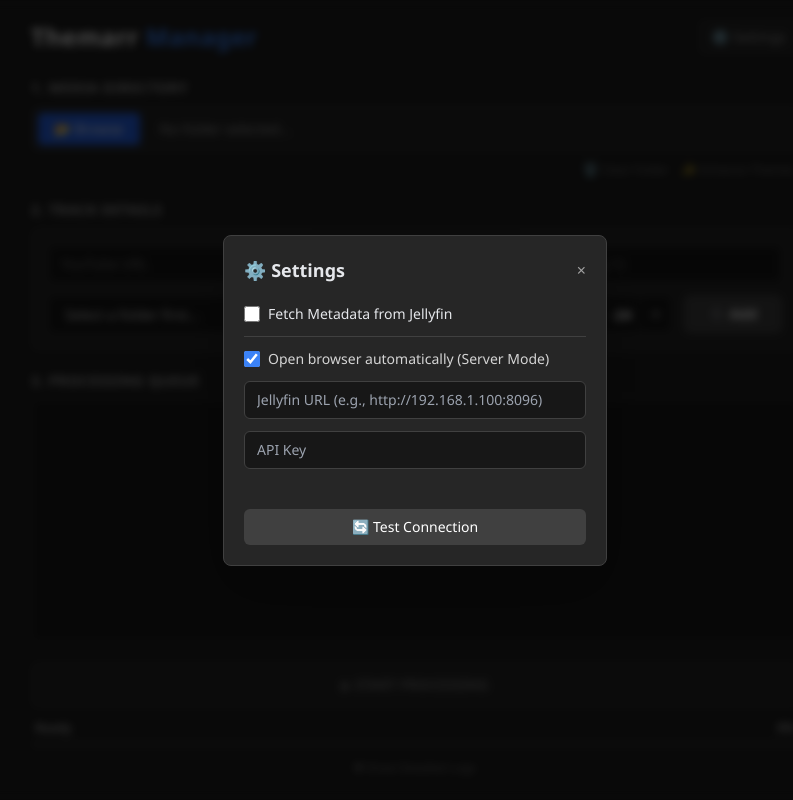
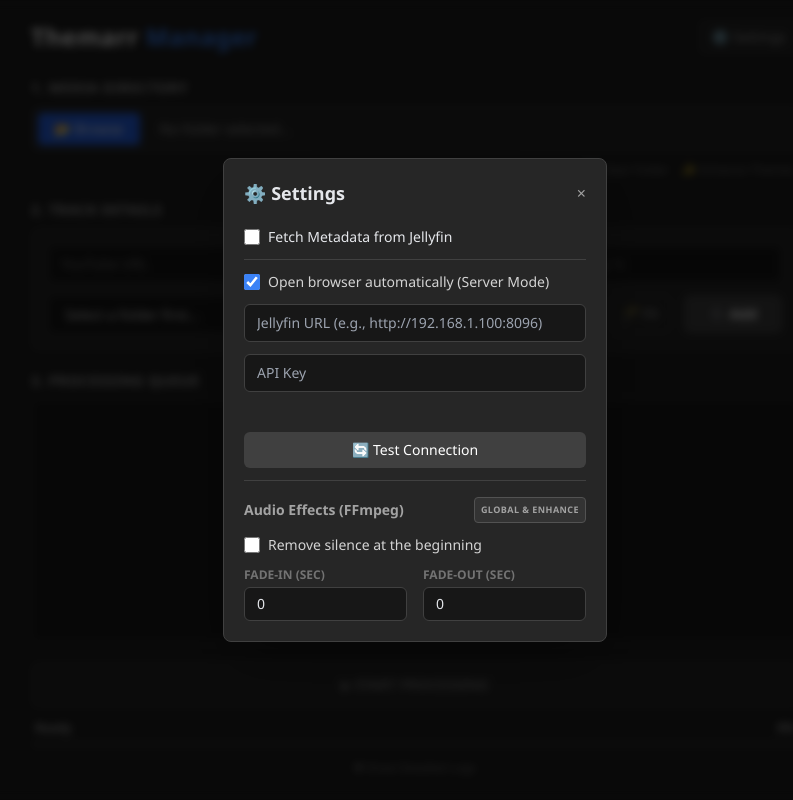
Before and after one commit to PedroRomeu/Themarr, a Flask app: page / in a window 1280 px wide, after a click on "⚙️ Settings". Shown: the whole page, without its empty margins (225-1018 px from the left). Run offline with Flask 3, Linux system fonts and the light colour scheme; data that the repository does not hold is empty; parts of the project's set-up code (start-up, migrations or seed data) failed here and were passed over; some libraries are stand-ins or nearby versions.

Commit message:
feat: add individual audio effects per track with global fallback
- Add global Audio Effects (Fade-in, Fade-out, Remove Silence) options to the settings menu.
- Implement a "🪄 FX" button on the main interface with a drawer design for per-track adjustments.
- Update JS (`addToQueue`) to capture drawer configurations when open, or send `null` to inherit global options, including an automatic UI reset after adding.
- Fix and adjust logic in `main.py` (`_execute_queue_thread`) to define effects (`track_fx`) before downloading and apply them correctly during normalization.
- Update retry function (`_execute_single_retry_thread`) to respect individual track effects if the download fails.
- Improve UX with a "[ Global & Enhance ]" tag to differentiate configuration areas.

```diff
--- a/main.py
+++ b/main.py
@@ -76,7 +76,8 @@ def load_config():
         "jelly_check": False,
         "jelly_url": "",
         "jelly_api": "",
-        "open_browser": True
+        "open_browser": True,
+        "audio_fx": {}
     }
 
     if os.path.exists(CONFIG_FILE):
@@ -101,38 +102,83 @@ def save_config(data):
 # ==========================================
 # CORE UTILITIES (FFMPEG & FILE MANAGEMENT)
 # ==========================================
-def normalize_audio_ffmpeg(mp3_path, target_lufs):
-    """
-    Runs FFmpeg to normalize audio, imitating the safe logic from the old .bat file.
-    """
+def build_audio_filter_chain(input_file, target_lufs, audio_effects):
+    """Constrói a corrente de filtros do FFmpeg baseada nas escolhas do usuário"""
+    if audio_effects is None:
+        audio_effects = {}
+
+    filters = []
+
+    if audio_effects.get("remove_silence"):
+        filters.append("silenceremove=start_periods=1:start_threshold=-50dB")
+
+    if audio_effects.get("fade_in", 0) > 0:
+        duration_in = audio_effects.get("fade_in")
+        filters.append(f"afade=t=in:st=0:d={duration_in}")
+
+    if audio_effects.get("fade_out", 0) > 0:
+        try:
+            audio = MP3(input_file)
+            total_time = audio.info.length
+            duration_out = audio_effects.get("fade_out")
+
+            start_time = max(0, total_time - duration_out)
+            filters.append(f"afade=t=out:st={start_time}:d={duration_out}")
+        except Exception as e:
+            print(f"[AUDIO] ⚠️ Aviso: Não foi possível aplicar o Fade Out (Falha ao ler duração): {e}")
+
+    filters.append(f"loudnorm=I={target_lufs}:LRA=11:TP=-1.0")
+
+    return ",".join(filters)
+
+
+def normalize_and_save(input_file, full_output_path, target_lufs, audio_effects=None):
+    print(f"\n[AUDIO] Enhancing & Normalizing -> {full_output_path}")
+
+    filter_chain = build_audio_filter_chain(input_file, target_lufs, audio_effects)
+
+    command = [
+        FFMPEG_PATH, '-hide_banner', '-loglevel', 'error', '-y',
+        '-i', input_file,
+        '-filter:a', filter_chain,
+        '-b:a', '320k',
+        full_output_path
+    ]
+
+    startupinfo = subprocess.STARTUPINFO()
+    startupinfo.dwFlags |= subprocess.STARTF_USESHOWWINDOW
+    subprocess.run(command, check=True, startupinfo=startupinfo)
+    print("[AUDIO] ✨ Success! File is treated and ready.")
+
+
+def normalize_audio_ffmpeg(mp3_path, target_lufs, audio_effects=None):
+    """Versão de tratamento para arquivos locais (Batch Mode / Enhance)"""
     temp_file = mp3_path + ".temp.mp3"
+
+    filter_chain = build_audio_filter_chain(mp3_path, target_lufs, audio_effects)
 
     command = [
         FFMPEG_PATH, "-hide_banner", "-loglevel", "error", "-y",
         "-i", mp3_path,
-        "-filter:a", f"loudnorm=I={target_lufs}:LRA=11:TP=-1.0",
+        "-filter:a", filter_chain,
         "-b:a", "320k",
         temp_file
     ]
 
     try:
-        # Run without opening black command windows
         startupinfo = subprocess.STARTUPINFO()
         startupinfo.dwFlags |= subprocess.STARTF_USESHOWWINDOW
-
         subprocess.run(command, check=True, startupinfo=startupinfo)
 
         if os.path.exists(temp_file) and os.path.getsize(temp_file) > 0:
             shutil.move(temp_file, mp3_path)
             return True
         else:
-            if os.path.exists(temp_file):
-                os.remove(temp_file)
+            if os.path.exists(temp_file): os.remove(temp_file)
             return False
     except Exception as e:
-        print(f"[FFMPEG] ❌ Error normalizing {mp3_path}: {e}")
-        if os.path.exists(temp_file):
-            os.remove(temp_file)
+        print(f"[FFMPEG] ❌ Error processing {mp3_path}: {e}")
+        if os.path.exists(temp_file): os.remove(temp_file)
         return False
 
 def download_music(youtube_url):
@@ -191,20 +237,6 @@ def generate_destination_path(anime_folder, theme_type, custom_name, season_fold
     # Garante que a pasta final (qualquer que seja a decisão acima) seja criada
     os.makedirs(final_folder, exist_ok=True)
     return final_file
-
-def normalize_and_save(input_file, full_output_path, target_lufs):
-    print(f"\n[AUDIO] Normalizing (Target: {target_lufs} LUFS) -> {full_output_path}")
-    command = [
-        FFMPEG_PATH, '-hide_banner', '-loglevel', 'error', '-y',
-        '-i', input_file, '-filter:a', f'loudnorm=I={target_lufs}:LRA=11:TP=-1.0', '-b:a', '320k',
-        full_output_path
-    ]
-
-    startupinfo = subprocess.STARTUPINFO()
-    startupinfo.dwFlags |= subprocess.STARTF_USESHOWWINDOW
-
-    subprocess.run(command, check=True, startupinfo=startupinfo)
-    print("[AUDIO] Success! File is ready.")
 
 def move_loose_episodes(root_folder, season_folder):
     media_extensions = ('.mkv', '.mp4', '.avi', '.ass', '.srt', '.vtt')
@@ -625,6 +657,7 @@ class Api:
                 folders_to_process.append(target_folder)
 
             current_config = self.get_settings()
+            audio_effects = current_config.get("audio_fx", {})
 
             for anime_folder in folders_to_process:
                 anime_name = os.path.basename(anime_folder)
@@ -651,7 +684,7 @@ class Api:
                 for mp3 in mp3s_in_folder:
                     if options.get("normalize", True):
                         print(f"[ENHANCE] 🎚️ Normalizing: {os.path.basename(mp3)}")
-                        if normalize_audio_ffmpeg(mp3, target_lufs):
+                        if normalize_audio_ffmpeg(mp3, target_lufs, audio_effects):
                             affected_files += 1
                     else:
                         affected_files += 1
@@ -739,11 +772,16 @@ class Api:
     def _execute_single_retry_thread(self, index, music, root_anime_folder):
         global global_state
 
+        current_config = self.get_settings()
+        audio_effects = current_config.get("audio_fx", {})
+
         link = music['link']
         name = music.get('name', music.get('nome'))
         destination = music.get('destination', music.get('destino'))
         lufs = music['lufs']
         has_multi_main = music.get('has_multi_main', False)
+
+        track_fx = music.get('audio_fx') or audio_effects
 
         print(f"\n[SYSTEM] Retrying single item: {name}...\n")
 
@@ -769,7 +807,7 @@ class Api:
                 temp_folder = None
 
             final_path = generate_destination_path(root_anime_folder, theme_type, name, temp_folder, multiple_main=has_multi_main)
-            normalize_and_save(downloaded_file, final_path, lufs)
+            normalize_and_save(downloaded_file, final_path, lufs, track_fx)
 
             if "Season" in destination:
                 move_loose_episodes(root_anime_folder, destination)
@@ -816,6 +854,9 @@ class Api:
     def _execute_queue_thread(self, music_list, root_anime_folder):
         global global_state
 
+        current_config = self.get_settings()
+        audio_effects = current_config.get("audio_fx", {})
+
         total = len(music_list)
 
         global_state["item_statuses"] = ["waiting"] * total
@@ -835,6 +876,8 @@ class Api:
             name = music.get('name', music.get('nome'))
             destination = music.get('destination', music.get('destino'))
             lufs = music['lufs']
+
+            track_fx = music.get('audio_fx') or audio_effects
 
             percentage = int((i / total) * 100)
             perc_text = f"{percentage}%" if i == 0 else f"{i}/{total} ({percentage}%)"
@@ -867,7 +910,7 @@ class Api:
                     temp_folder = None
 
                 final_path = generate_destination_path(root_anime_folder, theme_type, name, temp_folder, multiple_main=has_multi_main)
-                normalize_and_save(downloaded_file, final_path, lufs)
+                normalize_and_save(downloaded_file, final_path, lufs, track_fx)
 
                 global_state["item_statuses"][i] = "completed"
                 print(f"[SUCCESS] {name} finished successfully!")
--- a/templates/index.html
+++ b/templates/index.html
@@ -66,18 +66,38 @@
 
                     <div class="flex items-center bg-neutral-900 border border-neutral-700 rounded-md overflow-hidden flex-shrink-0 h-[38px]">
                         <span class="text-xs text-neutral-500 font-bold px-2">LUFS:</span>
+                        <button onclick="changeVolume(-1)" class="px-2.5 h-full hover:bg-neutral-700 font-bold text-neutral-400 hover:text-white transition-colors">-</button>
+                        <input type="text" id="lufsInput" value="-24" oninput="validateLUFSInput(this)" class="w-10 h-full bg-transparent text-center text-sm focus:outline-none font-bold text-white border-x border-neutral-700/70">
+                        <button onclick="changeVolume(1)" class="px-2.5 h-full hover:bg-neutral-700 font-bold text-neutral-400 hover:text-white transition-colors">+</button>
+                    </div>
 
-                        <button onclick="changeVolume(-1)" class="px-2.5 h-full hover:bg-neutral-700 font-bold text-neutral-400 hover:text-white transition-colors flex items-center justify-center">-</button>
-
-                        <input type="text" id="lufsInput" value="-24" oninput="validateLUFSInput(this)"
-                               class="w-10 h-full bg-transparent text-center text-sm focus:outline-none font-bold text-white border-x border-neutral-700/70">
-
-                        <button onclick="changeVolume(1)" class="px-2.5 h-full hover:bg-neutral-700 font-bold text-neutral-400 hover:text-white transition-colors flex items-center justify-center">+</button>
-                    </div>
+                    <button onclick="toggleTrackFx()" class="bg-neutral-800 hover:bg-neutral-700 text-neutral-400 hover:text-blue-400 px-3 rounded-md text-sm transition-colors flex-shrink-0 border border-neutral-700 h-[38px] flex items-center justify-center shadow-sm">
+                        🪄 FX
+                    </button>
 
                     <button onclick="addToQueue()" class="bg-neutral-700 hover:bg-neutral-600 text-white px-6 py-2 rounded-md text-sm font-bold transition-colors flex-shrink-0 border border-neutral-600 h-[38px]">
                         ➕ Add
                     </button>
+                </div>
+
+                <div id="trackFxDrawer" class="hidden mt-2 p-2.5 bg-neutral-800/40 border border-neutral-700/50 rounded-md transition-all">
+                    <div class="flex items-center justify-between gap-4">
+                        <label class="flex items-center gap-2 cursor-pointer">
+                            <input type="checkbox" id="trackRemoveSilence" class="w-3.5 h-3.5 accent-blue-500 rounded bg-neutral-900 border-neutral-700">
+                            <span class="text-xs font-medium text-neutral-400">Remove Silence</span>
+                        </label>
+
+                        <div class="flex gap-4">
+                            <div class="flex items-center gap-2">
+                                <label class="text-[10px] font-bold text-neutral-500 uppercase">Fade-In</label>
+                                <input type="number" id="trackFadeIn" placeholder="Auto" min="0" max="10" class="w-14 bg-neutral-900 border border-neutral-700 rounded px-2 py-1 text-xs focus:outline-none focus:border-blue-500 text-center text-white placeholder-neutral-600">
+                            </div>
+                            <div class="flex items-center gap-2">
+                                <label class="text-[10px] font-bold text-neutral-500 uppercase">Fade-Out</label>
+                                <input type="number" id="trackFadeOut" placeholder="Auto" min="0" max="10" class="w-14 bg-neutral-900 border border-neutral-700 rounded px-2 py-1 text-xs focus:outline-none focus:border-blue-500 text-center text-white placeholder-neutral-600">
+                            </div>
+                        </div>
+                    </div>
                 </div>
             </div>
         </section>
@@ -136,6 +156,30 @@ System ready. Awaiting tasks...
                 </button>
 
                 <p id="testMsg" class="text-sm font-bold text-center mt-2 hidden transition-opacity"></p>
+
+                <div class="mt-2 pt-4 border-t border-neutral-700">
+                    <h3 class="text-sm font-semibold text-neutral-400 mb-3 flex items-center justify-between">
+                        Audio Effects (FFmpeg)
+                        <span class="text-[9px] bg-neutral-700/50 text-neutral-400 px-1.5 py-0.5 rounded uppercase tracking-wider font-bold border border-neutral-600">Global & Enhance</span>
+                    </h3>
+
+                    <label class="flex items-center gap-2 cursor-pointer mb-3">
+                        <input type="checkbox" id="removeSilenceCheck" class="w-4 h-4 accent-blue-500 rounded bg-neutral-900 border-neutral-700" onchange="saveAutoSettings()">
+                        <span class="text-sm font-medium text-neutral-300">Remove silence at the beginning</span>
+                    </label>
+
+                    <div class="flex gap-4">
+                        <div class="flex-1">
+                            <label class="block text-xs font-bold text-neutral-500 mb-1">FADE-IN (SEC)</label>
+                            <input type="number" id="fadeInInput" value="0" min="0" max="10" class="w-full bg-neutral-900 border border-neutral-700 rounded-md px-3 py-1.5 text-sm focus:outline-none focus:border-blue-500 transition-colors" onchange="saveAutoSettings()">
+                        </div>
+                        <div class="flex-1">
+                            <label class="block text-xs font-bold text-neutral-500 mb-1">FADE-OUT (SEC)</label>
+                            <input type="number" id="fadeOutInput" value="0" min="0" max="10" class="w-full bg-neutral-900 border border-neutral-700 rounded-md px-3 py-1.5 text-sm focus:outline-none focus:border-blue-500 transition-colors" onchange="saveAutoSettings()">
+                        </div>
+                    </div>
+                </div>
+
             </div>
         </div>
     </div>
@@ -277,6 +321,11 @@ System ready. Awaiting tasks...
                 window.dispatchEvent(new CustomEvent('pywebviewready'));
             }
         }, 500);
+
+        function toggleTrackFx() {
+            const drawer = document.getElementById('trackFxDrawer');
+            drawer.classList.toggle('hidden');
+        }
 
         function openDeleteModal() {
             const folder = document.getElementById('folderPath').innerText;
@@ -536,10 +585,34 @@ System ready. Awaiting tasks...
             if(!destination || destination === "") { showToast("Please select a target folder!"); return; }
             if(pathTxt === "No folder selected...") { showToast("Please browse for a media folder first!"); return; }
 
-            musicQueue.push({ link: link, name: name, destination: destination, lufs: lufs, status: 'pending' });
+            let customFx = null;
+            const fxDrawer = document.getElementById('trackFxDrawer');
+
+            if (!fxDrawer.classList.contains('hidden')) {
+                customFx = {
+                    remove_silence: document.getElementById('trackRemoveSilence').checked,
+                    fade_in: parseInt(document.getElementById('trackFadeIn').value) || 0,
+                    fade_out: parseInt(document.getElementById('trackFadeOut').value) || 0
+                };
+            }
+
+            musicQueue.push({
+                link: link,
+                name: name,
+                destination: destination,
+                lufs: lufs,
+                status: 'pending',
+                audio_fx: customFx
+            });
 
             document.getElementById('linkInput').value = "";
             document.getElementById('nameInput').value = "";
+
+            document.getElementById('trackRemoveSilence').checked = false;
+            document.getElementById('trackFadeIn').value = "";
+            document.getElementById('trackFadeOut').value = "";
+            fxDrawer.classList.add('hidden');
+
             updateQueueUI();
         }
 
@@ -839,6 +912,16 @@ System ready. Awaiting tasks...
                     } else {
                         document.getElementById('openBrowserCheck').checked = true;
                     }
+
+                    if (config.audio_fx) {
+                        document.getElementById('removeSilenceCheck').checked = config.audio_fx.remove_silence || false;
+                        document.getElementById('fadeInInput').value = config.audio_fx.fade_in || 0;
+                        document.getElementById('fadeOutInput').value = config.audio_fx.fade_out || 0;
+                    } else {
+                        document.getElementById('removeSilenceCheck').checked = false;
+                        document.getElementById('fadeInInput').value = 0;
+                        document.getElementById('fadeOutInput').value = 0;
+                    }
                 }
             } catch (error) {
                 console.error("Error loading settings:", error);
@@ -855,7 +938,12 @@ System ready. Awaiting tasks...
                 jelly_check: document.getElementById('jellyfinCheck').checked,
                 jelly_url: document.getElementById('jellyUrl').value,
                 jelly_api: document.getElementById('jellyApi').value,
-                open_browser: document.getElementById('openBrowserCheck').checked
+                open_browser: document.getElementById('openBrowserCheck').checked,
+                audio_fx: {
+                    remove_silence: document.getElementById('removeSilenceCheck').checked,
+                    fade_in: parseInt(document.getElementById('fadeInInput').value) || 0,
+                    fade_out: parseInt(document.getElementById('fadeOutInput').value) || 0
+                }
             };
 
             try {
@@ -866,6 +954,7 @@ System ready. Awaiting tasks...
                 console.error("Error auto-saving settings:", error);
             }
         }
+
     </script>
 </body>
 </html>
```
